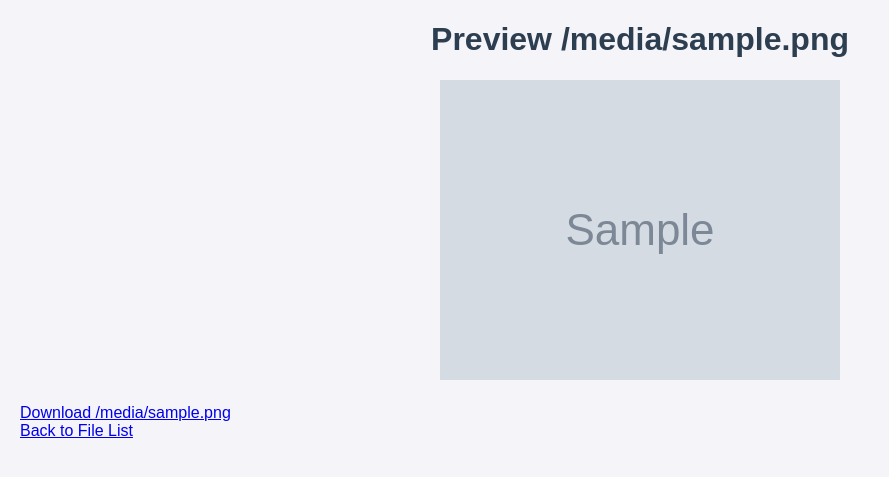
After one commit to mtk3281/file-sharing-app, a Flask app: template templates/preview.html in a window 1280 px wide. The commit adds this page. Shown: the top 477 px of the page, without its empty margins (0-889 px from the left). Run offline with Flask 3, Linux system fonts and the light colour scheme; the template is opened without the code that fills it: most values are stand-ins (such as "Sample title", 1, 10 or a date in 2020); grey boxes marked "Sample" are stand-in pictures.

Commit message:
new preview page

```diff
--- a/app.py
+++ b/app.py
@@ -63,5 +63,16 @@ def download_file(filename):
     )
     return redirect(url)
 
+@app.route('/preview/<filename>')
+def preview_file(filename):
+    # Generate a pre-signed URL for secure access
+    url = s3.generate_presigned_url(
+        'get_object',
+        Params={'Bucket': S3_BUCKET, 'Key': filename},
+        ExpiresIn=3600  # URL expires in 1 hour
+    )
+    return render_template('preview.html', file_url=url, filename=filename)
+
+
 if __name__ == '__main__':
     app.run(host='0.0.0.0', port=5000)
--- a/static/style.css
+++ b/static/style.css
@@ -110,3 +110,18 @@ footer {
     height: 100px;
     object-fit: cover;
 }
+
+
+.preview-container {
+    text-align: center;
+    margin: 20px auto;
+}
+
+.preview-container iframe {
+    border: none;
+}
+
+.preview-container img {
+    max-width: 100%;
+    height: auto;
+}
--- a/templates/index.html
+++ b/templates/index.html
@@ -34,11 +34,11 @@
                 {% elif file.endswith('.txt') %}
                     <img src="{{ url_for('static', filename='txt.png') }}" alt="Text File Icon">
                 {% elif file.endswith('.png') or file.endswith('.jpg') or file.endswith('.jpeg') %}
-                    <img src="{{ url_for('download_file', filename=file) }}" alt="Image Preview" class="image-preview">
+                    <img src="{{ url_for('preview_file', filename=file) }}" alt="Image Preview" class="image-preview">
                 {% else %}
                     <img src="{{ url_for('static', filename='folder.png') }}" alt="File Icon">
                 {% endif %}
-                <a href="{{ url_for('download_file', filename=file) }}">{{ file }}</a>
+                <a href="{{ url_for('preview_file', filename=file) }}">{{ file }}</a>
             </div>
         {% endfor %}
     </div>
--- /dev/null
+++ b/templates/preview.html
@@ -0,0 +1,24 @@
+<!DOCTYPE html>
+<html lang="en">
+<head>
+    <meta charset="UTF-8">
+    <meta name="viewport" content="width=device-width, initial-scale=1.0">
+    <title>Preview {{ filename }}</title>
+    <link rel="stylesheet" href="{{ url_for('static', filename='style.css') }}">
+</head>
+<body>
+    <h1>Preview {{ filename }}</h1>
+    <div class="preview-container">
+        {% if filename.endswith('.pdf') %}
+            <iframe src="{{ file_url }}" width="100%" height="600px"></iframe>
+        {% elif filename.endswith('.png') or filename.endswith('.jpg') or filename.endswith('.jpeg') %}
+            <img src="{{ file_url }}" alt="Image Preview" style="max-width: 100%; height: auto;">
+        {% else %}
+            <p>Cannot preview this file type.</p>
+        {% endif %}
+    </div>
+    <a href="{{ file_url }}" download="{{ filename }}">Download {{ filename }}</a>
+    <br>
+    <a href="{{ url_for('index') }}">Back to File List</a>
+</body>
+</html>
```
